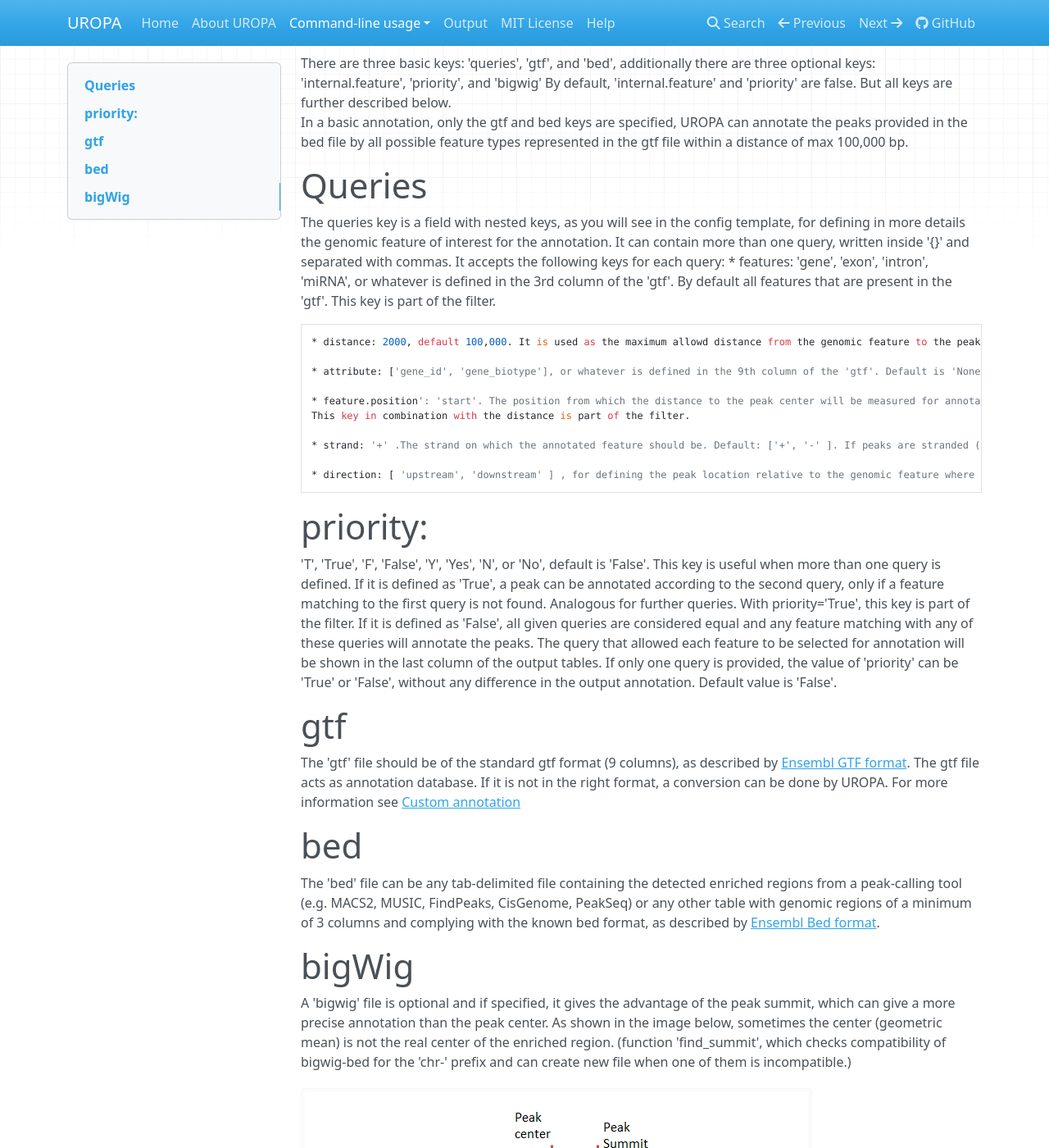
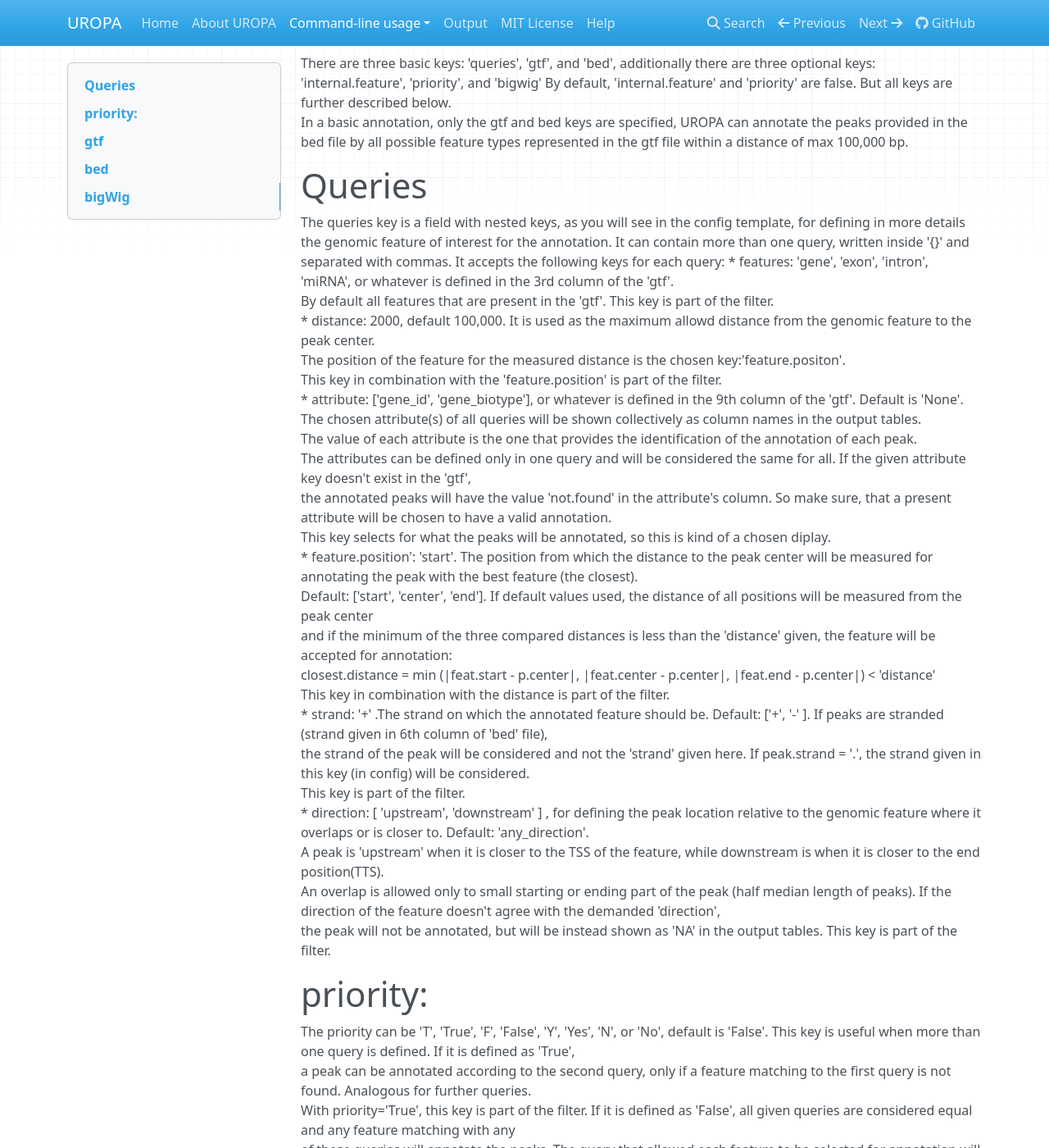
Before and after one commit to loosolab/UROPA, an MkDocs documentation site: the page built from docs/config.md, in a window 1280 px wide and 1400 px high, scrolled down 523 px. Shown: the whole window at 82% size. Built offline with MkDocs 1.6.1, drawn with Linux system fonts in a browser that asks for light colours; nearby versions of some CDN libraries; old or Windows-style settings are respelled for this version of MkDocs; some of the changed text lies outside the part shown.

Commit message:
Fixed query item problem of config part 2

```diff
--- a/docs/config.md
+++ b/docs/config.md
@@ -9,26 +9,45 @@ By default, 'internal.feature' and 'priority' are false. But all keys are furthe
 In a basic annotation, only the gtf and bed keys are specified, UROPA can annotate the peaks provided in the bed file by all possible feature types represented in the gtf file within a distance of max 100,000 bp.
 #Queries
 The queries key is a field with nested keys, as you will see in the config template, for defining in more details the genomic feature of interest for the annotation. It can contain more than one query, written inside '{}' and separated with commas. It accepts the following keys for each query:
-	* features: 'gene', 'exon', 'intron', 'miRNA', or whatever is defined in the 3rd column of the 'gtf'. By default all features that are present in the 'gtf'. This key is part of the filter.
-
-	* distance: 2000, default 100,000. It is used as the maximum allowd distance from the genomic feature to the peak center. The position of the feature for the measured distance is the chosen key:'feature.positon'. This key in combination with the 'feature.position' is part of the filter.
-
-	* attribute: ['gene_id', 'gene_biotype'], or whatever is defined in the 9th column of the 'gtf'. Default is 'None'. The chosen attribute(s) of all queries will be shown collectively as column names in the output tables. The value of each attribute is the one that provides the identification of the annotation of each peak. The attributes can be defined only in one query and will be considered the same for all. If the given attribute key doesn't exist in the 'gtf', the annotated peaks will have the value 'not.found' in the attribute's column. So make sure, that a present attribute will be chosen to have a valid annotation. This key selects for what the peaks will be annotated, so this is kind of a chosen diplay.
-
-	* feature.position': 'start'. The position from which the distance to the peak center will be measured for annotating the peak with the best feature (the closest). Default:  ['start', 'center', 'end']. If default values used, the distance of all positions will be measured from the peak center and if the minimum of the three compared distances is less than the 'distance' given, the feature will be accepted for annotation: closest.distance = min (\|feat.start - p.center\|, \|feat.center - p.center\|, \|feat.end - p.center\|)   < 'distance'
-	This key in combination with the distance is part of the filter.
-
-	* strand: '+' .The strand on which the annotated feature should be. Default: ['+', '-' ]. If peaks are stranded (strand given in 6th column of 'bed' file), the strand of the peak will be considered and not the 'strand' given here. If peak.strand = '.', the strand given in this key (in config) will be considered. This key is part of the filter.
-
-	* direction: [ 'upstream', 'downstream' ] , for defining the peak location relative to the genomic feature where it overlaps or is closer to. Default: 'any_direction'. A peak is 'upstream' when it is closer to the TSS of the feature, while downstream is when it is closer to the end position(TTS). An overlap is allowed only to small starting or ending part of the peak (half median length of peaks). If the direction of the feature doesn't agree with the demanded 'direction', the peak will not be annotated, but will be instead shown as 'NA' in the output tables. This key is part of the filter.
+* features: 'gene', 'exon', 'intron', 'miRNA', or whatever is defined in the 3rd column of the 'gtf'.
+By default all features that are present in the 'gtf'. This key is part of the filter.
+* distance: 2000, default 100,000. It is used as the maximum allowd distance from the genomic feature to the peak center.
+The position of the feature for the measured distance is the chosen key:'feature.positon'.
+This key in combination with the 'feature.position' is part of the filter.
+* attribute: ['gene_id', 'gene_biotype'], or whatever is defined in the 9th column of the 'gtf'. Default is 'None'.
+The chosen attribute(s) of all queries will be shown collectively as column names in the output tables.
+The value of each attribute is the one that provides the identification of the annotation of each peak.
+The attributes can be defined only in one query and will be considered the same for all. If the given attribute key doesn't exist in the 'gtf',
+the annotated peaks will have the value 'not.found' in the attribute's column. So make sure, that a present attribute will be chosen to have a valid annotation.
+This key selects for what the peaks will be annotated, so this is kind of a chosen diplay.
+* feature.position': 'start'. The position from which the distance to the peak center will be measured for annotating the peak with the best feature (the closest).
+Default:  ['start', 'center', 'end']. If default values used, the distance of all positions will be measured from the peak center
+and if the minimum of the three compared distances is less than the 'distance' given, the feature will be accepted for annotation:
+closest.distance = min (|feat.start - p.center|, |feat.center - p.center|, |feat.end - p.center|)   < 'distance'
+This key in combination with the distance is part of the filter.
+* strand: '+' .The strand on which the annotated feature should be. Default: ['+', '-' ]. If peaks are stranded (strand given in 6th column of 'bed' file),
+the strand of the peak will be considered and not the 'strand' given here. If peak.strand = '.', the strand given in this key (in config) will be considered.
+This key is part of the filter.
+* direction: [ 'upstream', 'downstream' ] , for defining the peak location relative to the genomic feature where it overlaps or is closer to. Default: 'any_direction'.
+A peak is 'upstream' when it is closer to the TSS of the feature, while downstream is when it is closer to the end position(TTS).
+An overlap is allowed only to small starting or ending part of the peak (half median length of peaks). If the direction of the feature doesn't agree with the demanded 'direction',
+the peak will not be annotated, but will be instead shown as 'NA' in the output tables. This key is part of the filter.
 #priority:
-'T', 'True', 'F', 'False', 'Y', 'Yes', 'N', or 'No', default is 'False'. This key is useful when more than one query is defined. If it is defined as 'True', a peak can be annotated according to the second query, only if a feature matching to the first query is not found. Analogous for further queries. With priority='True', this key is part of the filter. If it is defined as 'False', all given queries are considered equal and any feature matching with any of these queries will annotate the peaks. The query that allowed each feature to be selected for annotation will be shown in the last column of the output tables. If only one query is provided, the value of 'priority' can be 'True' or 'False', without any difference in the output annotation. Default value is 'False'.
+The priority can be 'T', 'True', 'F', 'False', 'Y', 'Yes', 'N', or 'No', default is 'False'. This key is useful when more than one query is defined. If it is defined as 'True',
+a peak can be annotated according to the second query, only if a feature matching to the first query is not found. Analogous for further queries.
+With priority='True', this key is part of the filter. If it is defined as 'False', all given queries are considered equal and any feature matching with any
+of these queries will annotate the peaks. The query that allowed each feature to be selected for annotation will be shown in the last column of the output tables.
+If only one query is provided, the value of 'priority' can be 'True' or 'False', without any difference in the output annotation. Default value is 'False'.
 #gtf
-The 'gtf' file should be of the standard gtf format (9 columns), as described by [Ensembl GTF format](http://www.ensembl.org/info/website/upload/gff.html>). The gtf file acts as annotation database. If it is not in the right format, a conversion can be done by UROPA. For more information see [Custom annotation](custom.md)
+The 'gtf' file should be of the standard gtf format (9 columns), as described by [Ensembl GTF format](http://www.ensembl.org/info/website/upload/gff.html>). The gtf file acts as annotation database.
+If it is not in the right format, a conversion can be done by UROPA. For more information see [Custom annotation](custom.md)
 #bed
-The 'bed' file can be any tab-delimited file containing the detected enriched regions from a peak-calling tool (e.g. MACS2, MUSIC, FindPeaks, CisGenome, PeakSeq) or any other table with genomic regions of a minimum of 3 columns and complying with the known bed format, as described by [Ensembl Bed format](http://www.ensembl.org/info/website/upload/bed.html).
+The 'bed' file can be any tab-delimited file containing the detected enriched regions from a peak-calling tool (e.g. MACS2, MUSIC, FindPeaks, CisGenome, PeakSeq)
+or any other table with genomic regions of a minimum of 3 columns and complying with the known bed format, as described by [Ensembl Bed format](http://www.ensembl.org/info/website/upload/bed.html).
 #bigWig
-A 'bigwig' file is optional and if specified, it gives the advantage of the peak summit, which can give a more precise annotation than the peak center. As shown in the image below, sometimes the center (geometric mean) is not the real center of the enriched region. (function 'find_summit', which checks compatibility of bigwig-bed for the 'chr-' prefix and can create new file when one of them is incompatible.)
+A 'bigwig' file is optional and if specified, it gives the advantage of the peak summit, which can give a more precise annotation than the peak center. As shown in the image below,
+sometimes the center (geometric mean) is not the real center of the enriched region. (function 'find_summit', which checks compatibility of bigwig-bed for the 'chr-' prefix
+and can create new file when one of them is incompatible.)
 ![summit](img/summit.png)
 
 Figure 2: Different distance calculation when bigwig file is given: The summit is the real local maxima of the enriched region, and the distance will be calculated from this location. This leads to a more precise annotation.
```
